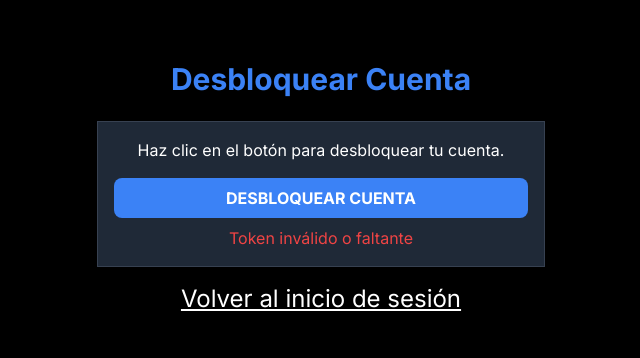
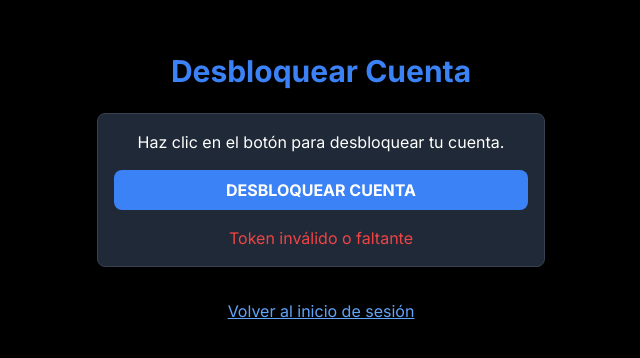
Before and after one commit to Joelziegler232/RTS-game, a Next.js app: page /unlock in a window 1280 px wide. Shown: the part 212-570 px from the top of the page, without its empty margins (319-959 px from the left). Built offline with nearby package versions, Linux system fonts and the light colour scheme.

Commit message:
suspense2

```diff
--- a/src/app/reset-password/ResetPasswordClient.tsx
+++ b/src/app/reset-password/ResetPasswordClient.tsx
@@ -3,7 +3,7 @@
 import { useState, useEffect, FormEvent, Suspense } from "react";  // ← Añade Suspense aquí
 import { useRouter, useSearchParams } from "next/navigation";
 
-// Mueve TODO el código que usa useSearchParams a un componente interno
+// Componente interno con el hook (igual que UnlockForm)
 function ResetPasswordForm() {
   const [password, setPassword] = useState("");
   const [confirmPassword, setConfirmPassword] = useState("");
@@ -51,7 +51,7 @@ function ResetPasswordForm() {
     router.push("/login");
   };
 
-  // ← TODO el JSX que depende del token va AQUÍ, dentro del componente que usa el hook
+  // ← TODO el JSX que depende del token va AQUÍ
   return (
     <main className="container mx-auto flex flex-col justify-center items-center min-h-screen bg-black">
       <h2 className="text-3xl font-bold mb-6 text-blue-500">Restablecer Contraseña</h2>
@@ -102,7 +102,7 @@ function ResetPasswordForm() {
   );
 }
 
-// ← Exporta un wrapper con Suspense INTERNO que envuelve el Form
+// ← Wrapper con Suspense INTERNO (igual que en UnlockAccount)
 export default function ResetPassword() {
   return (
     <Suspense fallback={<div className="min-h-screen bg-black flex items-center justify-center text-white">Procesando token...</div>}>
--- a/src/app/reset-password/page.tsx
+++ b/src/app/reset-password/page.tsx
@@ -3,6 +3,10 @@ export const dynamic = 'force-dynamic';
 
 import { Suspense } from 'react';
 import ResetPassword from './ResetPasswordClient';
+
+interface PageProps {
+  searchParams: Promise<{ token?: string }>;
+}
 
 export default function Page() {
   return (
--- a/src/app/unlock/UnlockAccountClient.tsx
+++ b/src/app/unlock/UnlockAccountClient.tsx
@@ -1,14 +1,14 @@
 "use client";
 
-import { useState, useEffect, FormEvent, Suspense } from "react";  // ← Añade Suspense
+import { useState, useEffect, FormEvent, Suspense } from "react";
 import { useRouter, useSearchParams } from "next/navigation";
 
-// Componente interno con el hook
+// ← Componente interno con el hook
 function UnlockForm() {
   const [message, setMessage] = useState<string | null>(null);
   const [error, setError] = useState<string | null>(null);
   const router = useRouter();
-  const searchParams = useSearchParams();  // ← Hook aquí
+  const searchParams = useSearchParams();
   const token = searchParams.get("token");
 
   useEffect(() => {
@@ -29,10 +29,9 @@ function UnlockForm() {
         body: JSON.stringify({ token }),
       });
       const data = await response.json();
-      if (!response.ok) {
-        throw new Error(data.error || "Error al desbloquear la cuenta");
-      }
-      setMessage("Cuenta desbloqueada con éxito. Redirigiendo al inicio de sesión...");
+      if (!response.ok) throw new Error(data.error || "Error al desbloquear la cuenta");
+
+      setMessage("Cuenta desbloqueada con éxito. Redirigiendo...");
       setTimeout(() => router.push("/login"), 3000);
     } catch (err: any) {
       setError(err.message);
@@ -44,25 +43,21 @@ function UnlockForm() {
     router.push("/login");
   };
 
-  // ← JSX aquí
   return (
     <main className="container mx-auto flex flex-col justify-center items-center min-h-screen bg-black">
       <h2 className="text-3xl font-bold mb-6 text-blue-500">Desbloquear Cuenta</h2>
       <div className="flex justify-center items-center w-full max-w-md">
-        <form onSubmit={handleSubmit} className="w-full max-w-md bg-gray-800 border border-gray-700 p-4 flex flex-col justify-center items-center">
+        <form onSubmit={handleSubmit} className="w-full max-w-md bg-gray-800 border border-gray-700 p-4 flex flex-col justify-center items-center rounded-lg">
           <p className="text-white mb-4">Haz clic en el botón para desbloquear tu cuenta.</p>
-          <button
-            type="submit"
-            className="w-full p-2 bg-blue-500 text-white font-bold uppercase duration-200 hover:bg-blue-600 rounded-lg"
-          >
+          <button type="submit" className="w-full p-2 bg-blue-500 text-white font-bold uppercase rounded-lg hover:bg-blue-600 transition">
             Desbloquear Cuenta
           </button>
-          {message && <p className="text-green-500 mt-2">{message}</p>}
-          {error && <p className="text-red-500 mt-2">{error}</p>}
+          {message && <p className="text-green-500 mt-4">{message}</p>}
+          {error && <p className="text-red-500 mt-4">{error}</p>}
         </form>
       </div>
-      <p className="text-2xl text-center text-white mt-4">
-        <a href="/login" onClick={handleBackToLogin} className="underline hover:text-blue-900">
+      <p className="text-white mt-8">
+        <a href="/login" onClick={handleBackToLogin} className="text-blue-400 underline hover:text-blue-300">
           Volver al inicio de sesión
         </a>
       </p>
@@ -70,7 +65,7 @@ function UnlockForm() {
   );
 }
 
-// ← Wrapper con Suspense
+// ← Wrapper con Suspense interno (igual que reset-password)
 export default function UnlockAccount() {
   return (
     <Suspense fallback={<div className="min-h-screen bg-black flex items-center justify-center text-white">Procesando token...</div>}>
--- a/src/app/unlock/page.tsx
+++ b/src/app/unlock/page.tsx
@@ -2,6 +2,10 @@ export const dynamic = 'force-dynamic';
 
 import { Suspense } from 'react';
 import UnlockAccount from './UnlockAccountClient';
+
+interface PageProps {
+  searchParams: Promise<{ token?: string }>;
+}
 
 export default function Page() {
   return (
```
